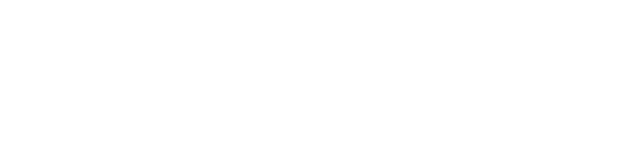
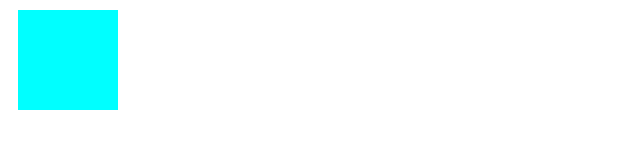
Before and after one commit to Meghraj1998/SnakeGame, a plain HTML site: page index.html in a window 1280 px wide. Shown: the whole page, without its empty margins (0-640 px from the left). Drawn offline with Linux system fonts and the light colour scheme.

Commit message:
event listener added

```diff
--- a/index.html
+++ b/index.html
@@ -3,7 +3,27 @@
     Snake Game
 </title>
 
+<style>
+#mydiv{
+    width: 100px;
+    height: 100px;
+    background-color: aqua;
+    margin: 10px;
+
+}
+
+</style>
+<body>
+
+
+    <div id="mydiv">
 
 
 
+    </div>
+
+</body>
+<script src="index.js">
+</script>
+
 </html>
--- a/index.js
+++ b/index.js
@@ -0,0 +1,16 @@
+
+fun();
+
+function fun()
+{
+    console.log("hey hi , its running ohk");
+}
+
+const snake=document.getElementById('mydiv');
+
+snake.addEventListener('click', clickMe);
+
+function clickMe()
+{
+    console.log("click Me");
+}
```
